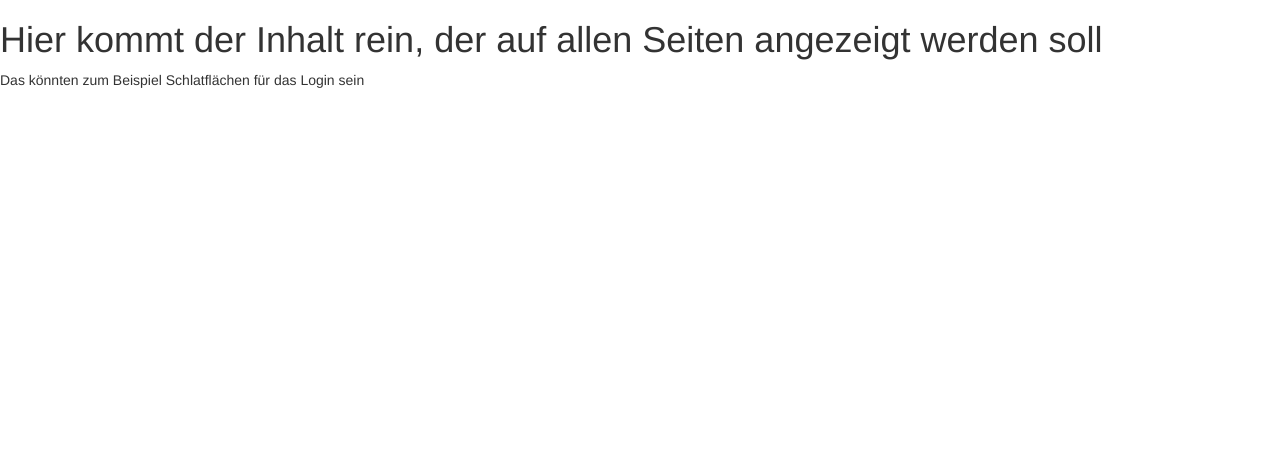
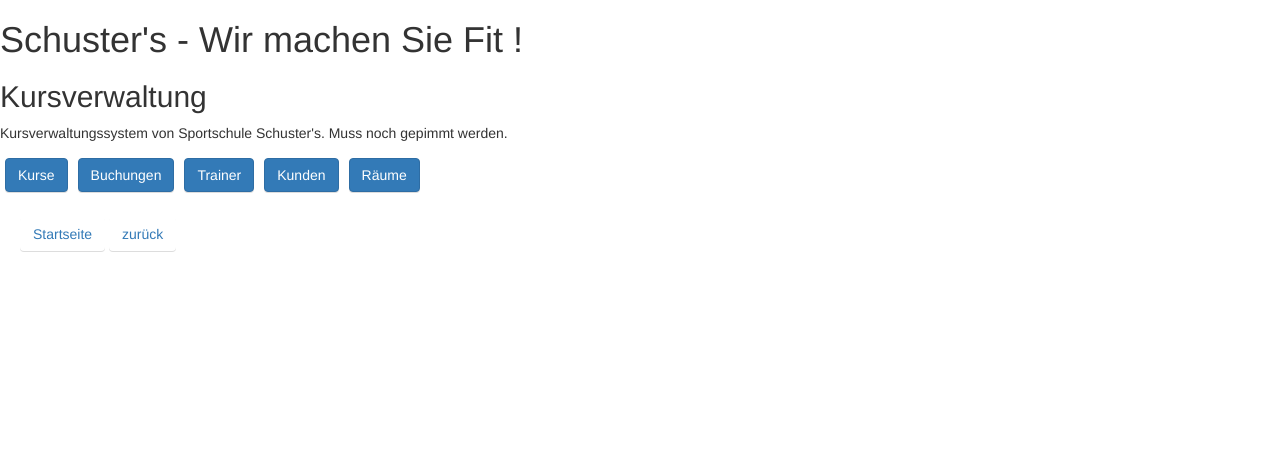
Before and after one commit to pydvlpr/sportschule-dev, a Django app: page /kursverwaltung/ in a window 1280 px wide. Shown: the top 451 px of the page. Run offline with Django 3.2, Linux system fonts and the light colour scheme; some libraries are stand-ins or nearby versions.

Commit message:
Static-imports überarbeitet, Content ergänzt/korrigiert

```diff
--- a/kursverwaltung/templates/kursverwaltung/base.html
+++ b/kursverwaltung/templates/kursverwaltung/base.html
@@ -1,7 +1,6 @@
 <!DOCTYPE html>
 <html lang="en">
     {% load staticfiles %}
-    {% load thumbnail %}
 
   <head>
     <meta charset="utf-8">
@@ -9,17 +8,19 @@
     <meta name="viewport" content="width=device-width, initial-scale=1.0">
     <meta name="description" content="{% block description %}{% endblock description %}">
     <meta name="author" content="Sportfreunde DEPL">
-    <link rel="shortcut icon" href="{% static 'site/ico/favicon.ico' %}">
+    <link rel="shortcut icon" href="{% static 'kursverwaltung/ico/favicon.jpeg' %}">
 
     <title>Sportschule Schusters Kurverwaltung</title>
 
     <!-- Bootstrap core CSS -->
-    <link href="{% static '/css/bootstrap.min.css' %}" rel="stylesheet">
+    <script src="{% static 'kursverwaltung/js/jquery-3.3.1.slim.min.js' %}"></script>
+    <script src="{% static 'kursverwaltung/js/popper.min.js' %}"></script>
+    <link href="{% static 'kursverwaltung/css/bootstrap.min.css' %}" rel="stylesheet">
+    <link href="{% static 'kursverwaltung/css/main.css' %}" rel="stylesheet">
 
     <!-- Custom styles for this site -->
     {% block styles %}
 
-    <link href="{% static '/css/main.css' %}" rel="stylesheet">
     {% endblock styles %}
 
     <!-- Custom tags for the head tag -->
@@ -33,39 +34,28 @@
   </head>
 
   <body>
-    <h1>Hier kommt der Inhalt rein, der auf allen Seiten angezeigt werden soll</h1>
-    <p> Das könnten zum Beispiel Schlatflächen für das Login sein</p>
 
-    <!--
-    Eine Unterscheidung würde in Django etwas so erfolgen (momentan noch nicht funktionsfähig!)
-    {% if user.is_authenticated %}
+      <div>
+          <h1>Schuster's - Wir machen Sie Fit !</h1>
+          <h2>Kursverwaltung</h2>
+      </div>
 
-        <p align="right">
-            <a class="btn btn-primary btn-sm" href="{% url 'logout'%}">Logout</a>
-        </p>
+      {% block content %}<!-- default content text (typically empty) -->{% endblock %}
 
-        {% else %}
-
-        <p align="right">
-            <a class="btn btn-primary btn-sm" href="{% url 'login'%}">Login</a>
-        </p>
-        {% endif %}
-        <hr>
-
-        {% block content %}
-
-        <p>default content text (typically empty)</p>
-
-        {% endblock %}
-
-    -->
+      <div style="padding:20px;">
+          <a type="button" class="btn btn-secondary" href="{% url 'index' %}">Startseite</a>
+          <a type="button" class="btn btn-secondary" href="javascript:history.go(-1)">zurück</a>
+      </div>
 
         <!-- Bootstrap core JavaScript
     ================================================== -->
     <!-- Placed at the end of the document so the pages load faster -->
-    <script src="https://code.jquery.com/jquery-1.10.2.min.js"></script>
-    <script src="{% static '/js/bootstrap.min.js' %}"></script>
+    <script src="https://code.jquery.com/jquery-3.3.1.slim.min.js" integrity="sha384-q8i/X+965DzO0rT7abK41JStQIAqVgRVzpbzo5smXKp4YfRvH+8abtTE1Pi6jizo" crossorigin="anonymous"></script>
+    <script src="https://cdnjs.cloudflare.com/ajax/libs/popper.js/1.14.3/umd/popper.min.js" integrity="sha384-ZMP7rVo3mIykV+2+9J3UJ46jBk0WLaUAdn689aCwoqbBJiSnjAK/l8WvCWPIPm49" crossorigin="anonymous"></script>
+    <script src="https://stackpath.bootstrapcdn.com/bootstrap/4.1.3/js/bootstrap.min.js" integrity="sha384-ChfqqxuZUCnJSK3+MXmPNIyE6ZbWh2IMqE241rYiqJxyMiZ6OW/JmZQ5stwEULTy" crossorigin="anonymous"></script>
+    <script src="{% static 'kursverwaltung/js/bootstrap.min.js' %}"></script>
     {% block scripts %}
+
     {% endblock scripts %}
 
 
```
